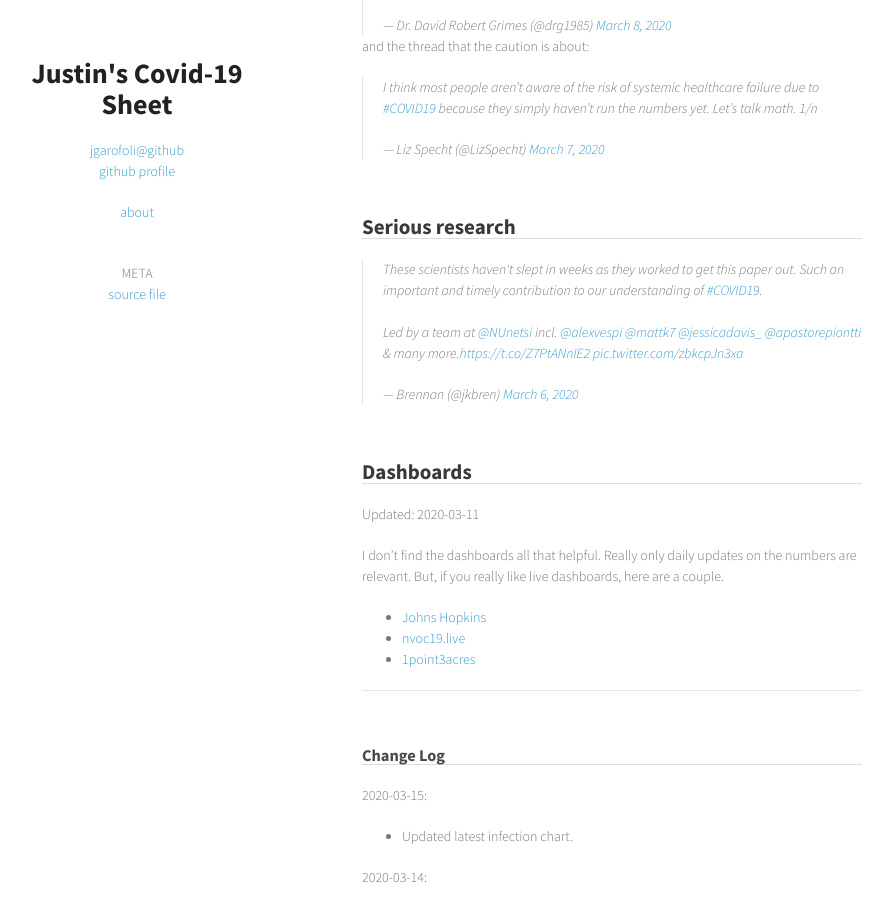
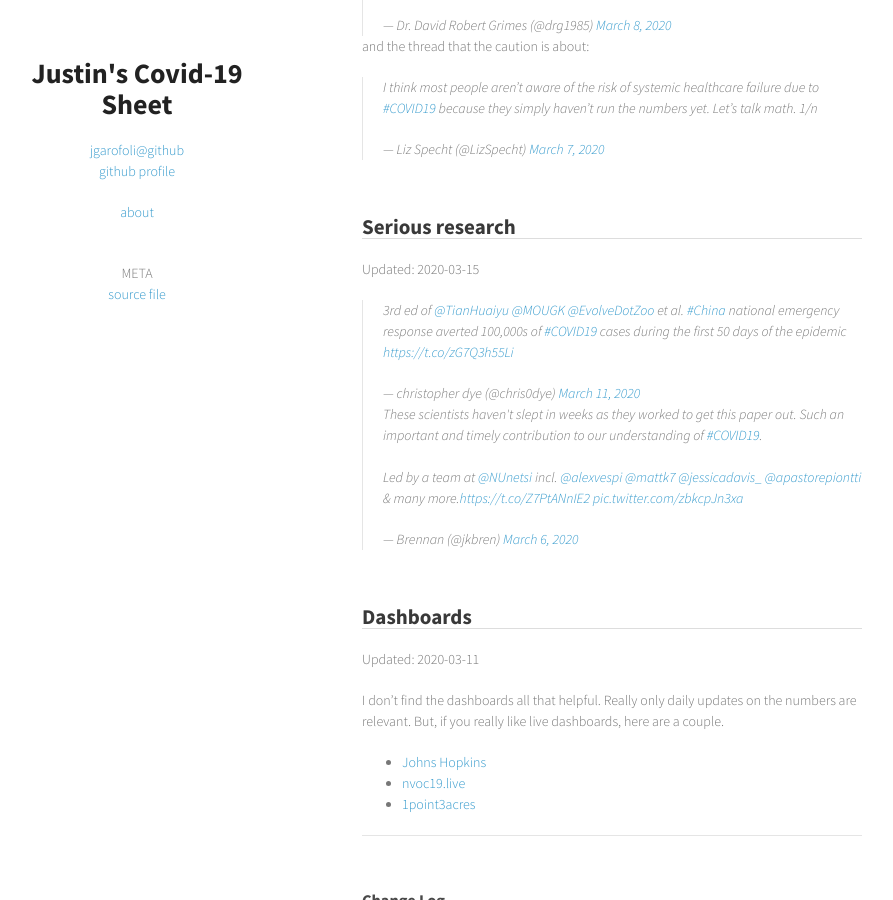
Before and after one commit to jgarofoli/jgarofoli.github.io, a Jekyll site: the page built from covid19/index.md, in a window 1280 px wide and 900 px high, scrolled down 3190 px. Shown: the whole window, without its empty margins (208-1101 px from the left). Built offline with Jekyll 4.4.1, drawn with Linux system fonts in a browser that asks for light colours; comment, search, counter and statistics services are not loaded.

Commit message:
Added anothe serious research article

```diff
--- a/covid19/index.md
+++ b/covid19/index.md
@@ -115,6 +115,10 @@ and the thread that the caution is about:
 
 ## Serious research
 
+Updated: 2020-03-15
+
+<blockquote class="twitter-tweet"><p lang="en" dir="ltr">3rd ed of <a href="https://twitter.com/TianHuaiyu?ref_src=twsrc%5Etfw">@TianHuaiyu</a> <a href="https://twitter.com/MOUGK?ref_src=twsrc%5Etfw">@MOUGK</a> <a href="https://twitter.com/EvolveDotZoo?ref_src=twsrc%5Etfw">@EvolveDotZoo</a> et al. <a href="https://twitter.com/hashtag/China?src=hash&amp;ref_src=twsrc%5Etfw">#China</a> national emergency response averted 100,000s of <a href="https://twitter.com/hashtag/COVID19?src=hash&amp;ref_src=twsrc%5Etfw">#COVID19</a> cases during the first 50 days of the epidemic <a href="https://t.co/zG7Q3h55Li">https://t.co/zG7Q3h55Li</a></p>&mdash; christopher dye (@chris0dye) <a href="https://twitter.com/chris0dye/status/1237757268189491206?ref_src=twsrc%5Etfw">March 11, 2020</a></blockquote> <script async src="https://platform.twitter.com/widgets.js" charset="utf-8"></script>
+
 <blockquote class="twitter-tweet"><p lang="en" dir="ltr">These scientists haven&#39;t slept in weeks as they worked to get this paper out. Such an important and timely contribution to our understanding of <a href="https://twitter.com/hashtag/COVID19?src=hash&amp;ref_src=twsrc%5Etfw">#COVID19</a>.<br><br>Led by a team at <a href="https://twitter.com/NUnetsi?ref_src=twsrc%5Etfw">@NUnetsi</a> incl. <a href="https://twitter.com/alexvespi?ref_src=twsrc%5Etfw">@alexvespi</a> <a href="https://twitter.com/mattk7?ref_src=twsrc%5Etfw">@mattk7</a> <a href="https://twitter.com/jessicadavis_?ref_src=twsrc%5Etfw">@jessicadavis_</a> <a href="https://twitter.com/apastorepiontti?ref_src=twsrc%5Etfw">@apastorepiontti</a> &amp; many more.<a href="https://t.co/Z7PtANnIE2">https://t.co/Z7PtANnIE2</a> <a href="https://t.co/zbkcpJn3xa">pic.twitter.com/zbkcpJn3xa</a></p>&mdash; Brennan (@jkbren) <a href="https://twitter.com/jkbren/status/1235981833755492353?ref_src=twsrc%5Etfw">March 6, 2020</a></blockquote> <script async src="https://platform.twitter.com/widgets.js" charset="utf-8"></script>
 
 ## Dashboards
```
